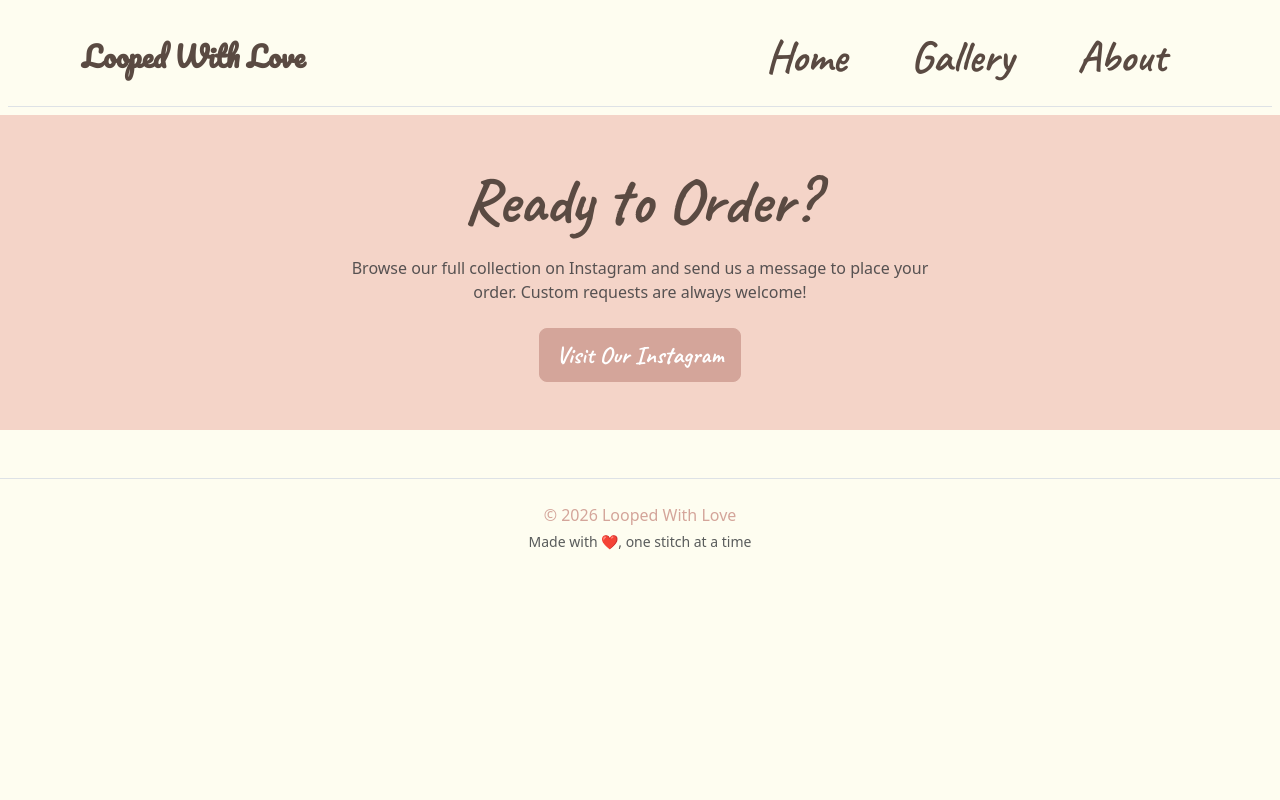
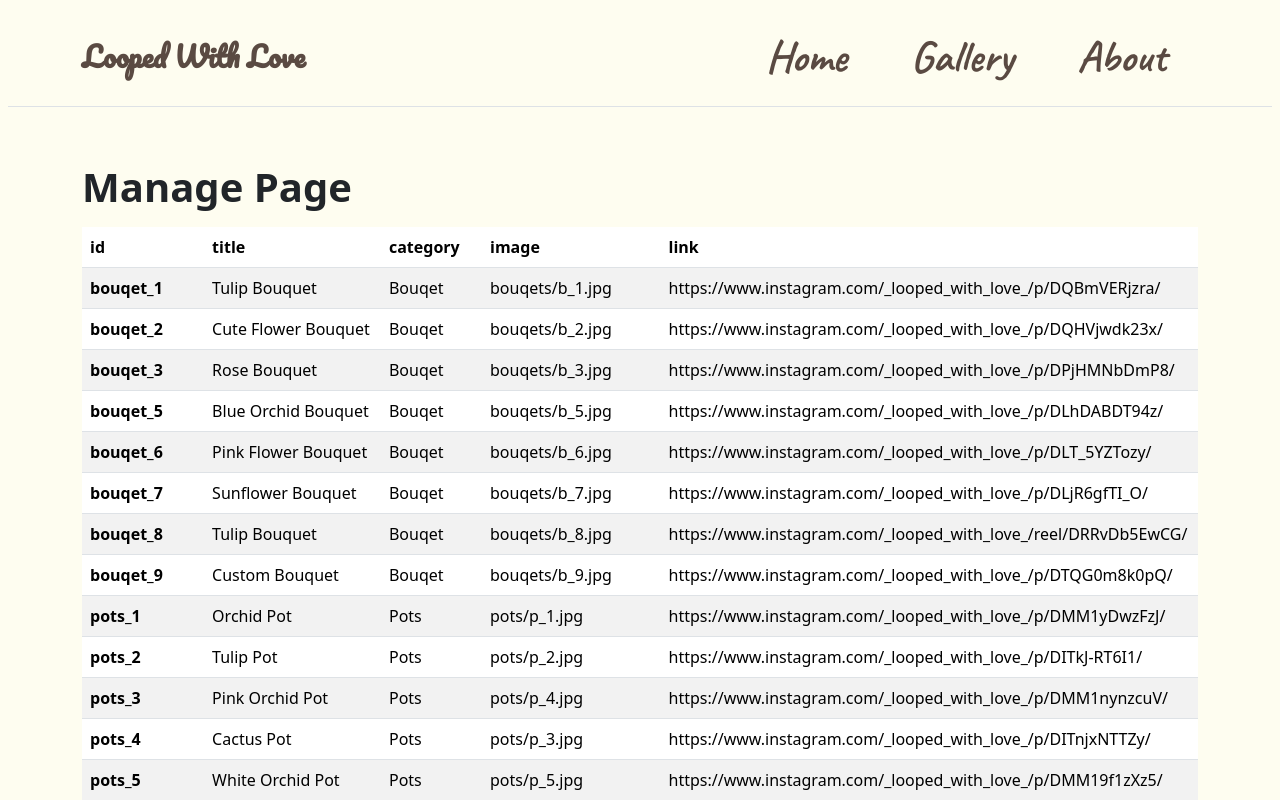
Before and after one commit to Vivek0306/looped-with-love, a React (Vite) app: page /manage in a window 1280 px wide. Shown: the top 800 px of the page. Built offline with nearby package versions, Linux system fonts and the light colour scheme; no server answers.

Commit message:
added spicy db support

```diff
--- a/package.json
+++ b/package.json
@@ -12,6 +12,7 @@
   "dependencies": {
     "@popperjs/core": "^2.11.8",
     "bootstrap": "^5.3.8",
+    "firebase": "^12.7.0",
     "lucide-react": "^0.562.0",
     "react": "^19.2.0",
     "react-dom": "^19.2.0",
--- a/src/App.tsx
+++ b/src/App.tsx
@@ -6,6 +6,7 @@ import Footer from "./components/Footer";
 import Home from "./pages/Home";
 import Gallery from "./pages/Gallery";
 import About from "./pages/About";
+import Manage from "./pages/Manage";
 
 function App() {
   return (
@@ -15,6 +16,7 @@ function App() {
         <Route path="/" element={<Home />} />
         <Route path="/gallery" element={<Gallery />} />
         <Route path="/about" element={<About />} />
+        <Route path="/manage" element={<Manage />} />
       </Routes>
       <Footer />
     </BrowserRouter>
--- /dev/null
+++ b/src/components/DataRow.tsx
@@ -0,0 +1,18 @@
+import type { GalleryItem } from "../data/galleryItems";
+
+interface Props {
+    item: GalleryItem;
+}
+
+
+export default function DataRow({ item }: Props) {
+    return (
+        <tr>
+            <th scope="row">{item.id}</th>
+            <td>{item.title}</td>
+            <td>{item.category}</td>
+            <td>{item.image}</td>
+            <td>{item.link}</td>
+        </tr>
+    )
+}
--- a/src/components/Footer.tsx
+++ b/src/components/Footer.tsx
@@ -24,7 +24,7 @@ const Footer = () => {
       <div className="container text-center">
         <a href="https://www.instagram.com/_looped_with_love_/" className="text-decoration-none" target="_blank" rel="noopener noreferrer">
             <p className="mb-1 fw-medium" style={{ color: 'var(--lwl-rose)' }}>
-            © {new Date().getFullYear()} Looped With Love
+            © {new Date().getFullYear()} Looped With Love 🧶
             </p>
         </a>
         <p className="mb-0 text-muted small">
--- a/src/data/galleryItems.ts
+++ b/src/data/galleryItems.ts
@@ -6,7 +6,7 @@ export interface GalleryItem{
     link: string;
 }
 
-export const BabyItems: GalleryItem[] = [
+export var BabyItems: GalleryItem[] = [
     {
         id: "baby_1",
         title: "Baby Dress",
@@ -30,7 +30,7 @@ export const BabyItems: GalleryItem[] = [
     }
 ]
 
-export const BookmarksItems: GalleryItem[] = [
+export var BookmarksItems: GalleryItem[] = [
     {
         id: "bookmarks_1",
         title: "Star Bookmark",
@@ -54,7 +54,7 @@ export const BookmarksItems: GalleryItem[] = [
     },
 ]
 
-export const PotItems: GalleryItem[] = [
+export var PotItems: GalleryItem[] = [
     {
         id: "pots_1",
         title: "Orchid Pot",
@@ -99,7 +99,7 @@ export const PotItems: GalleryItem[] = [
     },
 ]
 
-export const BouqetItems: GalleryItem[] = [
+export var BouqetItems: GalleryItem[] = [
     {
         id: "bouqet_1",
         title: "Tulip Bouquet",
@@ -158,7 +158,7 @@ export const BouqetItems: GalleryItem[] = [
     },
 ]
 
-export const PlushiesItems: GalleryItem[] = [
+export var PlushiesItems: GalleryItem[] = [
     {
         id: "plushies_1",
         title: "Teddy Bear",
@@ -197,7 +197,7 @@ export const PlushiesItems: GalleryItem[] = [
 
 ]
 
-export const OtherItems: GalleryItem[] = [
+export var OtherItems: GalleryItem[] = [
     {
         id: "other_1",
         title: "Car Decor",
@@ -219,3 +219,15 @@ export const OtherItems: GalleryItem[] = [
         link: "https://www.instagram.com/_looped_with_love_/p/DIqCWYyTwrz/"
     }
 ]
+
+
+var GalleryItems: GalleryItem[] = [
+    ...BouqetItems,
+    ...PotItems,
+    ...BookmarksItems,
+    ...BabyItems,
+    ...PlushiesItems,
+    ...OtherItems
+];
+
+export default GalleryItems;
--- /dev/null
+++ b/src/firebase.ts
@@ -0,0 +1,14 @@
+import { initializeApp } from "firebase/app";
+import { getFirestore } from "firebase/firestore";
+
+const firebaseConfig = {
+  apiKey: import.meta.env.VITE_FIREBASE_API_KEY,
+  authDomain: import.meta.env.VITE_FIREBASE_AUTH_DOMAIN,
+  projectId: import.meta.env.VITE_FIREBASE_PROJECT_ID,
+  storageBucket: import.meta.env.VITE_FIREBASE_STORAGE_BUCKET,
+  messagingSenderId: import.meta.env.VITE_FIREBASE_MESSAGING_SENDER_ID,
+  appId: import.meta.env.VITE_FIREBASE_APP_ID,
+};
+
+const app = initializeApp(firebaseConfig);
+export const db = getFirestore(app);
--- /dev/null
+++ b/src/hooks/useGalleryItems.ts
@@ -0,0 +1,25 @@
+import { use, useEffect, useState} from 'react';
+import type { GalleryItem } from '../data/galleryItems';
+
+import { collection, getDocs } from "firebase/firestore";
+import { db } from "../firebase";
+
+export const useGalleryItems = () => {
+    const [items, setItems] = useState<GalleryItem[]>([]);
+    const [loading, setLoading] = useState<boolean>(true);
+
+    useEffect(() => {
+        const fetchItems = async () => {
+            const snapshot = await getDocs(collection(db, "galleryItems"));
+            const data = snapshot.docs.map((doc) => ({
+                id: doc.id,
+                ...(doc.data() as Omit<GalleryItem, "id">),
+            }));
+            setItems(data);
+            setLoading(false);
+        }
+        fetchItems();
+    }, []);
+
+    return { items, loading };
+}
--- a/src/main.tsx
+++ b/src/main.tsx
@@ -7,7 +7,6 @@ import "bootstrap/dist/css/bootstrap.min.css";
 import "bootstrap/dist/js/bootstrap.bundle.min.js";
 import "./index.css";
 
-
 ReactDOM.createRoot(document.getElementById("root")!).render(
   <React.StrictMode>
     <App />
--- a/src/pages/Gallery.tsx
+++ b/src/pages/Gallery.tsx
@@ -1,7 +1,32 @@
 import GalleryCard from "../components/GalleryCard";
-import { BouqetItems, BookmarksItems, PotItems, BabyItems, PlushiesItems, OtherItems } from "../data/galleryItems";
+// import { BouqetItems, BookmarksItems, PotItems, BabyItems, PlushiesItems, OtherItems } from "../data/galleryItems";
+import { useGalleryItems } from "../hooks/useGalleryItems";
 
 const Gallery = () => {
+  const {items, loading} = useGalleryItems();
+
+  if (loading) {
+    return (
+    <section className="py-5" style={{ backgroundColor: 'var(--lwl-white)' }}>
+        <div className="container text-center">
+          <h1 className="fw-bold mb-3" style={{ fontFamily: 'Pacifico, cursive', fontSize: '64px', color: 'var(--lwl-rose)' }}>
+            Loading...
+          </h1>
+          <p className="text-muted mx-auto" style={{ maxWidth: "600px" }}>
+            Please wait while we load our collection of handcrafted crochet creations
+          </p>
+        </div>
+    </section>
+    );
+  }
+
+  const BouqetItems = items.filter((item) => item.category === "Bouqet");
+  const BookmarksItems = items.filter((item) => item.category === "Bookmarks");
+  const PotItems = items.filter((item) => item.category === "Pots");
+  const BabyItems = items.filter((item) => item.category === "Baby");
+  const PlushiesItems = items.filter((item) => item.category === "Plushies");
+  const OtherItems = items.filter((item) => item.category === "Others");
+
   return (
     <>
       {/* Page Title */}
--- /dev/null
+++ b/src/pages/Manage.tsx
@@ -0,0 +1,36 @@
+import GalleryItems from "../data/galleryItems";
+
+import DataRow from "../components/DataRow";
+console.log(Object.keys(GalleryItems[0]));
+export default function Manage() {
+    return (
+        <>
+            <section className="py-5">
+                <div className="container">
+                    <h1 className="fw-bold mb-3">
+                        Manage Page
+                    </h1>
+                </div>
+
+                <div className="container">
+                    <table className="table table-striped">
+                        <thead>
+                            <tr>
+                                {Object.keys(GalleryItems[0]).map((key) => (
+                                    <th scope="col">{key}</th>
+                                ))}
+                            </tr>
+                        </thead>
+                        <tbody>
+                            {GalleryItems.map((item, index) => (
+                                <DataRow item={item} />
+                            ))}
+
+                        </tbody>
+                    </table>
+                    {/* <DataTable item={GalleryItems[0]} /> */}
+                </div>
+            </section>
+        </>
+    );
+}
```
Also changed, not shown: src/data/seedData.ts (added, +22 -0 lines), 2 other files (tests, documents, lock files or other folders).
